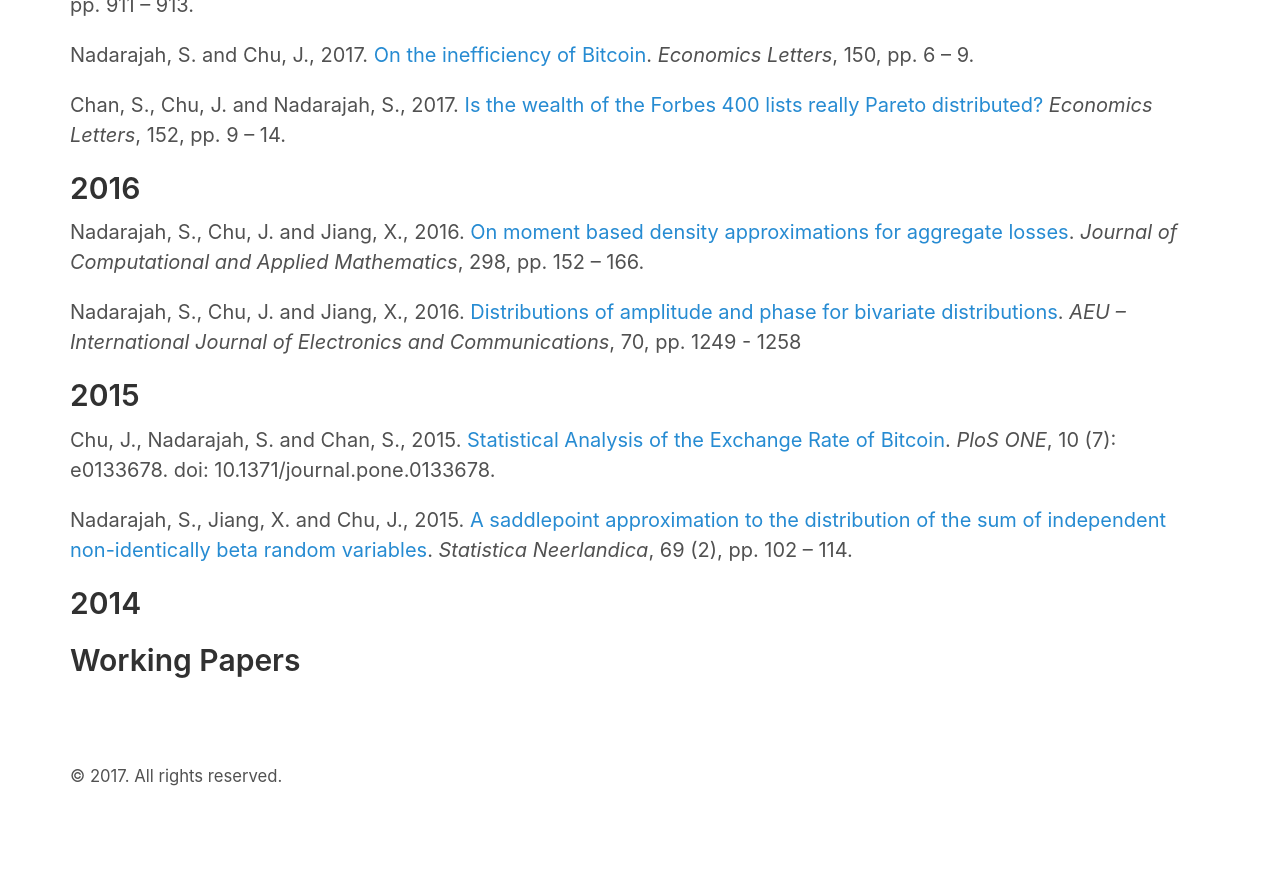
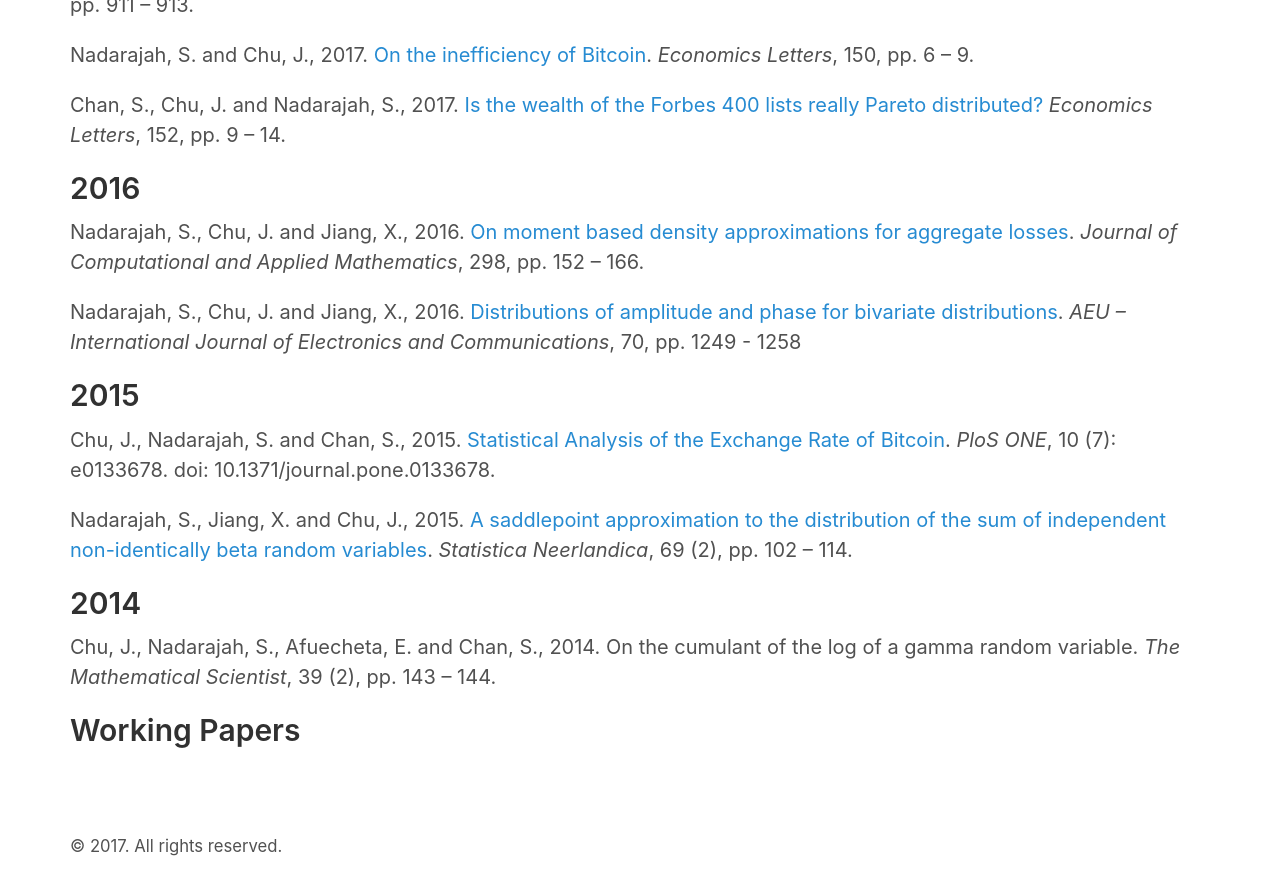
Before and after one commit to jeffrey-chu/jeffrey-chu.github.io, a Jekyll site: the page built from pub.md, in a window 1280 px wide and 900 px high, scrolled down 609 px. Shown: the top 895 px of the window. Built offline with Jekyll 4.4.1, drawn with Linux system fonts in a browser that asks for light colours; before the commit the page ends 1439 px from its top, so only the background shows below that.

Commit message:
Update pub.md

```diff
--- a/pub.md
+++ b/pub.md
@@ -21,5 +21,6 @@ title : Publications
 <p>Nadarajah, S., Jiang, X. and Chu, J., 2015. <a href="http://onlinelibrary.wiley.com/doi/10.1111/stan.12051/abstract">A saddlepoint approximation to the distribution of the sum of independent non-identically beta random variables</a>. <i>Statistica Neerlandica</i>, 69 (2), pp. 102 – 114.</p>
 
 ## 2014
+<p>Chu, J., Nadarajah, S., Afuecheta, E. and Chan, S., 2014. On the cumulant of the log of a gamma random variable. <i>The Mathematical Scientist</i>, 39 (2), pp. 143 – 144.</p>
 
 ## Working Papers
```
